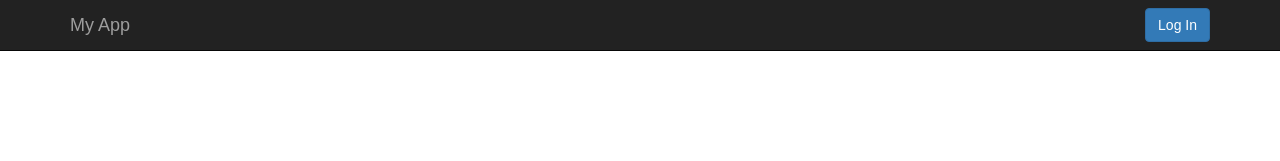
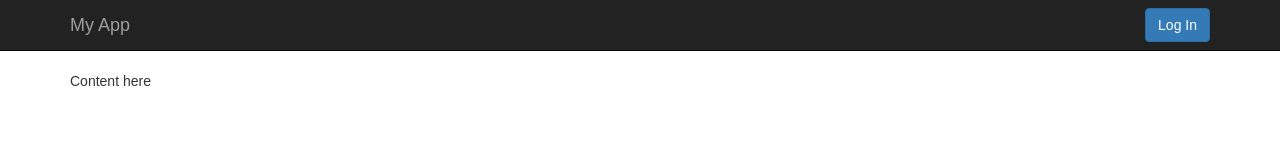
Before and after one commit to jpierce42/react-redux-auth0-boilerplate, a React (Create React App) app: page /content in a window 1280 px wide. Shown: the top 161 px of the page. Built offline with nearby package versions, Linux system fonts and the light colour scheme; what auth0-js would draw is missing.

Commit message:
Generic content & cleanup for boilerplate

```diff
--- a/src/containers/App.js
+++ b/src/containers/App.js
@@ -4,7 +4,7 @@ import { Route } from 'react-router-dom';
 import Auth from '../services/auth/Auth';
 import Callback from '../components/Callback';
 import Home from '../pages/home/Home';
-import RecipesPage from '../pages/recipes/RecipesPage';
+import ContentPage from '../pages/content/ContentPage';
 import TopNav from '../layouts/TopNav'
 
 import './App.css';
@@ -31,7 +31,7 @@ class App extends Component {
           handleAuthentication(props);
           return <Callback {...props} />
         }}/>
-        <Route path="/recipes" render={(props) => <RecipesPage auth={auth} {...props} />} />
+        <Route path="/content" render={(props) => <ContentPage auth={auth} {...props} />} />
 
       </div>
     );
--- a/src/index.js
+++ b/src/index.js
@@ -1,6 +1,6 @@
 import React from 'react'
 import ReactDOM from 'react-dom'
-import { BrowserRouter as Router, Route } from 'react-router-dom'
+import { BrowserRouter as Router } from 'react-router-dom'
 import { createStore, applyMiddleware } from 'redux'
 
 // import 'bootstrap/dist/css/bootstrap.css';
--- /dev/null
+++ b/src/pages/content/ContentPage.js
@@ -0,0 +1,27 @@
+import React from 'react'
+import { connect } from 'react-redux'
+import { Grid, Row, Col } from 'react-bootstrap'
+
+export class ContentPage extends React.Component {
+  render () {
+    return (
+      <Grid>
+        <Row>
+          <Col sm={12} md={12}>
+            <div>Content here</div>
+          </Col>
+        </Row>
+      </Grid>
+    )
+  }
+}
+
+// const mapStateToProps = (state) => ({
+//   key: value
+// })
+
+// const mapDispatchToProps = {
+//   key: value
+// }
+
+export default connect(null, null)(ContentPage)
--- a/src/pages/home/Home.js
+++ b/src/pages/home/Home.js
@@ -15,7 +15,7 @@ class Home extends Component {
               isAuthenticated() && (
                   <div>
                     <h4>You are logged in!</h4>
-                    <a href="/recipes">Go to Recipes</a>
+                    <a href="/content">Go to content page...</a>
                   </div>
                 )
             }
--- a/src/pages/recipes/RecipesPage.js
+++ /dev/null
@@ -1,24 +0,0 @@
-import React from 'react'
-import { connect } from 'react-redux'
-
-export class RecipesPage extends React.Component {
-  constructor (props) {
-    super(props)
-  }
-
-  render () {
-    return (
-      <div>Recipes here</div>
-    )
-  }
-}
-
-// const mapStateToProps = (state) => ({
-//   key: value
-// })
-
-// const mapDispatchToProps = {
-//   key: value
-// }
-
-export default connect(null, null)(RecipesPage)
```
